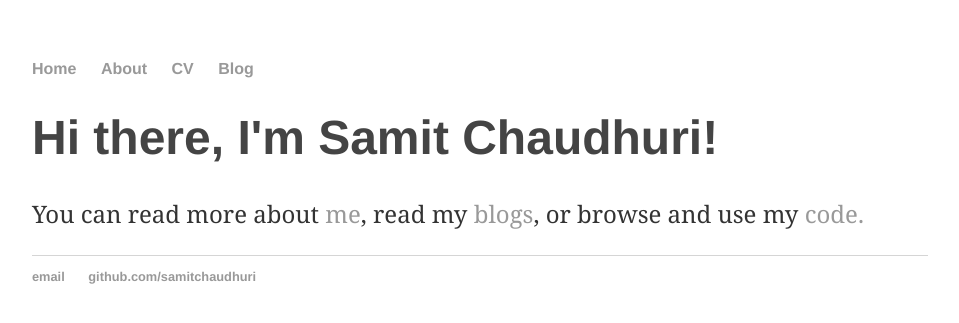
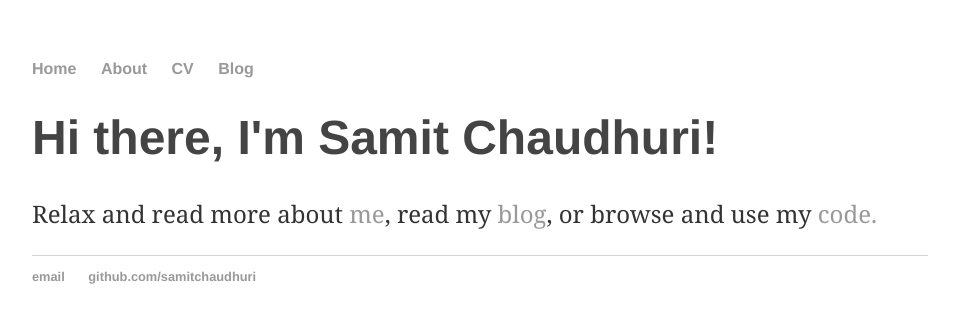
Before and after one commit to hominid101/hominid101.github.io, a Jekyll site: the page built from index.html, in a window 1280 px wide. Shown: the top 323 px of the page, without its empty margins (160-1119 px from the left). Built offline with Jekyll 4.4.1, drawn with Linux system fonts in a browser that asks for light colours.

Commit message:
Update index.html

```diff
--- a/index.html
+++ b/index.html
@@ -4,5 +4,5 @@ title: Samit Chaudhuri
 ---
 <div class="blurb">
 	<h1>Hi there, I'm Samit Chaudhuri!</h1>
-	<p>You can read more about <a href="/about">me</a>, read my <a href="/blog">blogs</a>, or browse and use my <a href="https://github.com/samitchaudhuri">code.</a></p>
+	<p>Relax and read more about <a href="/about">me</a>, read my <a href="/blog">blog</a>, or browse and use my <a href="https://github.com/samitchaudhuri">code.</a></p>
 </div><!-- /.blurb -->
```
